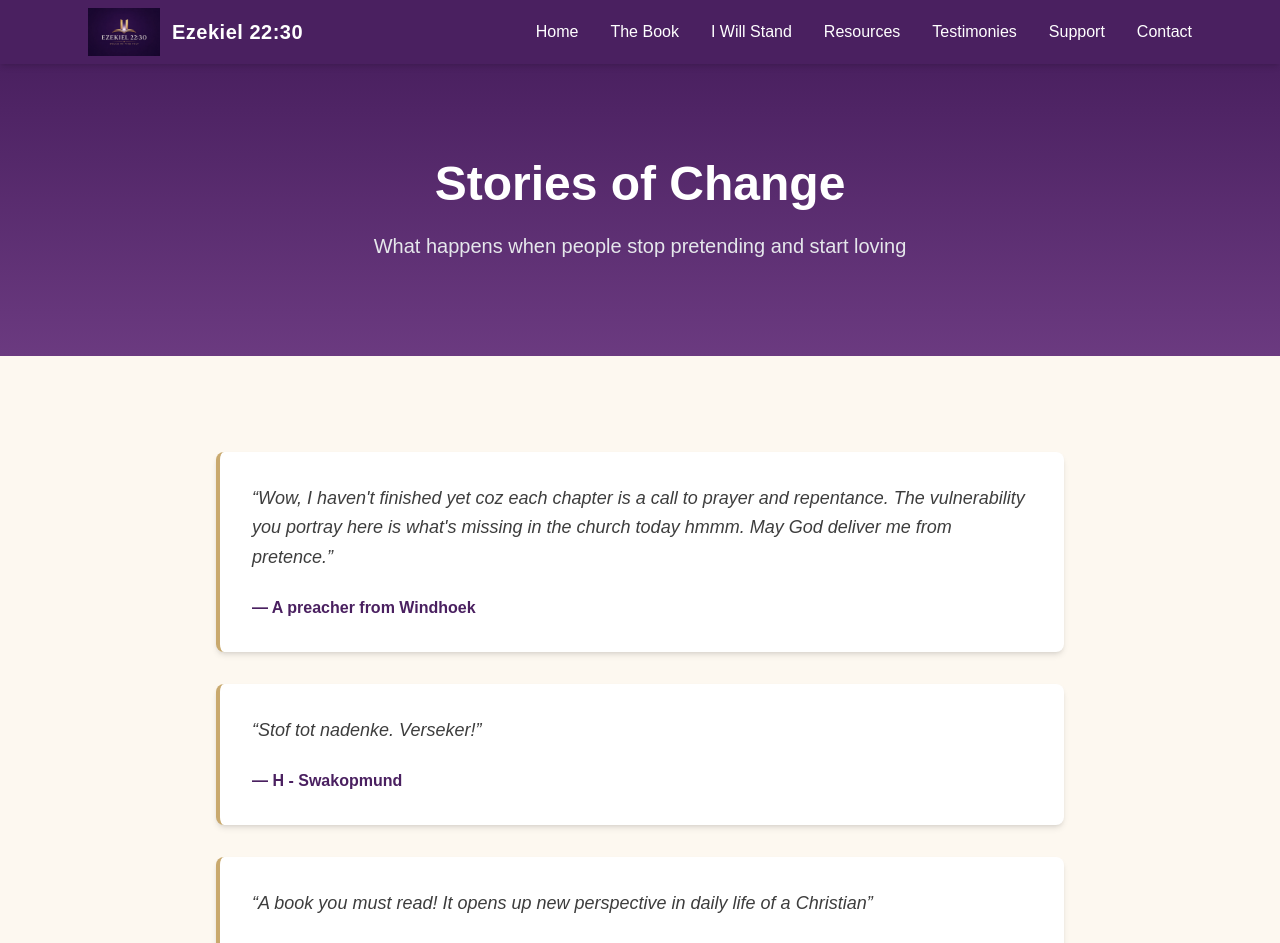
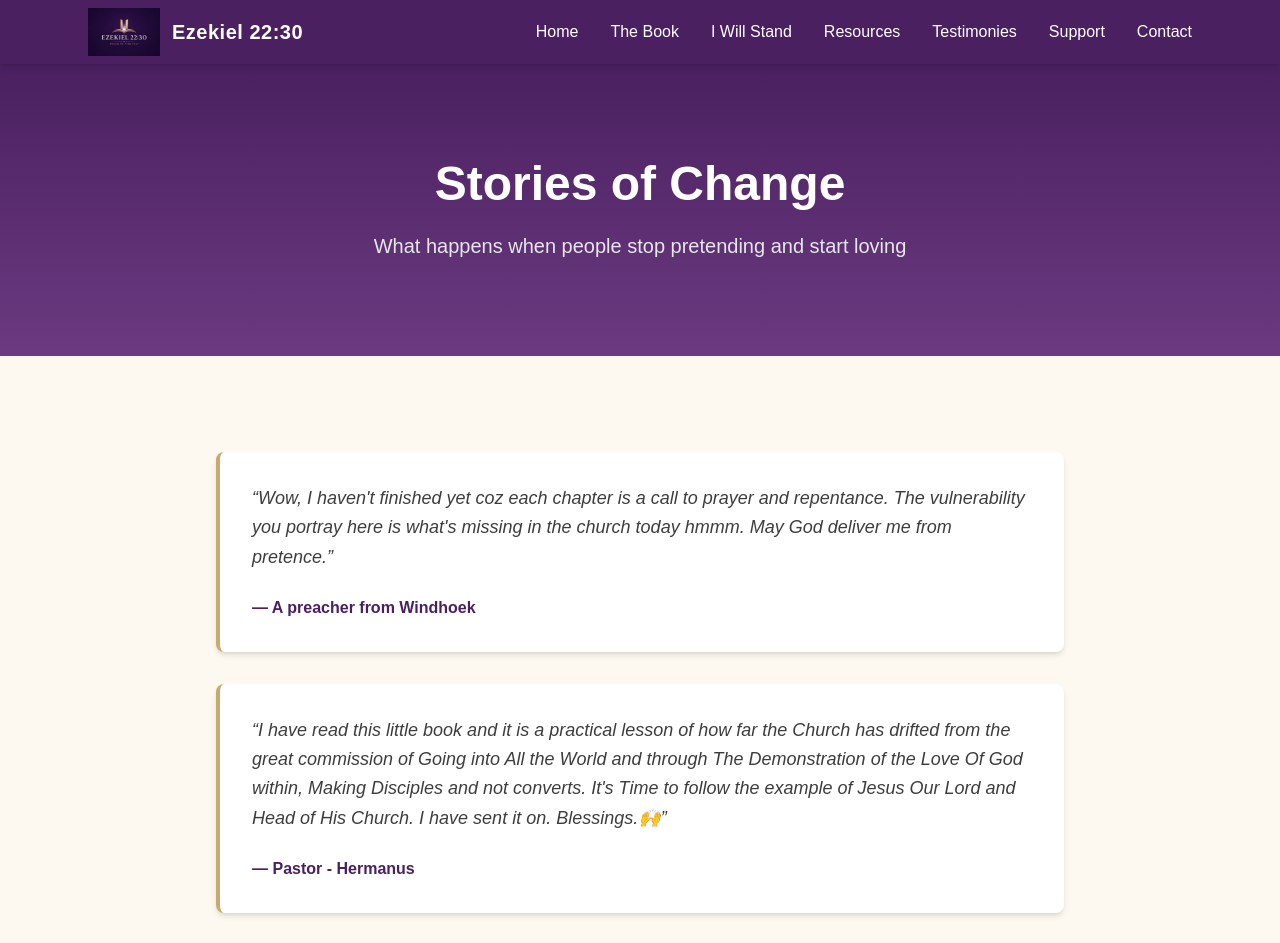
Before and after one commit to Ignitraai/ezekiel22v30, a Next.js app: page /testimonies in a window 1280 px wide. Shown: the top 943 px of the page. Built offline with nearby package versions, Linux system fonts and the light colour scheme; a web font is replaced by a local one.

Commit message:
Add Pastor - Hermanus testimony + Love Action Launch DOCX version + fixed PDF layout

```diff
--- a/src/app/testimonies/page.tsx
+++ b/src/app/testimonies/page.tsx
@@ -7,6 +7,10 @@ const testimonies = [
   {
     name: "A preacher from Windhoek",
     text: "Wow, I haven't finished yet coz each chapter is a call to prayer and repentance. The vulnerability you portray here is what's missing in the church today hmmm. May God deliver me from pretence.",
+  },
+  {
+    name: "Pastor - Hermanus",
+    text: "I have read this little book and it is a practical lesson of how far the Church has drifted from the great commission of Going into All the World and through The Demonstration of the Love Of God within, Making Disciples and not converts. It's Time to follow the example of Jesus Our Lord and Head of His Church. I have sent it on. Blessings.\uD83D\uDE4C",
   },
   {
     name: "H - Swakopmund",
```
Also changed, not shown: 2 other files (tests, documents, lock files or other folders).
